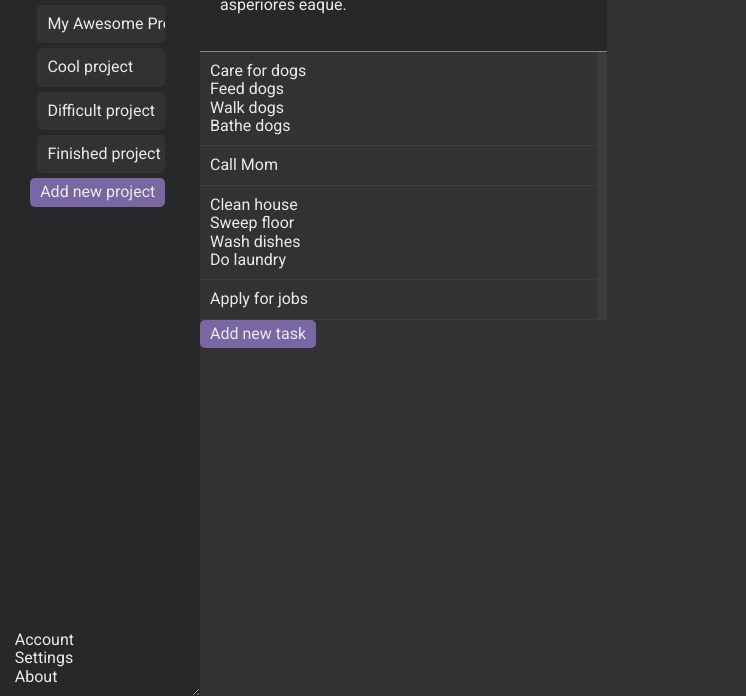
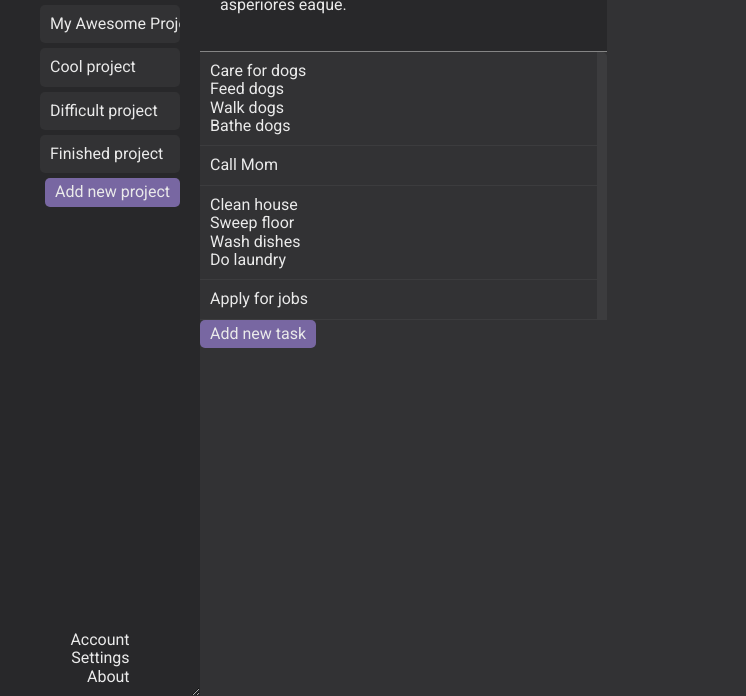
Before and after one commit to ginahend94/diddit, a website built with webpack: page src/mockup-clean.html in a window 1280 px wide. Shown: the part 104-800 px from the top of the page, without its empty margins (0-746 px from the left). Built offline with nearby package versions, Linux system fonts and the light colour scheme.

Commit message:
Style project list

```diff
--- a/src/style-clean.css
+++ b/src/style-clean.css
@@ -83,14 +83,13 @@ h1 {
 /* SIDEBAR  */
 
 nav {
-    position: relative;
+    /* position: relative; */
+    height: 100%;
     min-width: 200px;
     max-width: 350px;
-    background-color: rgb(var(--secondary-color));
-    height: 100%;
     display: flex;
     flex-direction: column;
-    align-items: end;
+    background-color: rgb(var(--secondary-color));
     overflow: auto;
     resize: horizontal;
 }
@@ -110,17 +109,25 @@ nav header {
     display: flex;
     flex-direction: column;
     justify-content: space-between;
+    align-items: center;
     height: 100%;
+    width: 100%;
 }
 
 nav ul {
     list-style: none;
     padding: 0;
 }
-
+.project-list-container {
+    display: flex;
+    flex-direction: column;
+    align-items: end;
+    width: 100%;
+}
 
 .project-list-container li {
     width: 100%;
+    max-width: 295px;
     position: relative;
     padding: 10px;
     display: flex;
@@ -131,8 +138,13 @@ nav ul {
 }
 
 .project-list {
+    width:calc(100% - 20px);
     display: flex;
     flex-direction: column;
     gap:5px;
     align-items: end;
 }
+
+.settings-menu {
+    text-align: end;
+}
--- a/src/style.css
+++ b/src/style.css
@@ -197,7 +197,7 @@ main h2 {
 }
 .task-dragging {
     border: solid 1px rgb(var(--tertiary-color));
-    background-color: red;
+    background-color: rgb(var(--tertiary-color));
 }
 .task.dragging {
     background-color: rgb(var(--tertiary-color));
```
